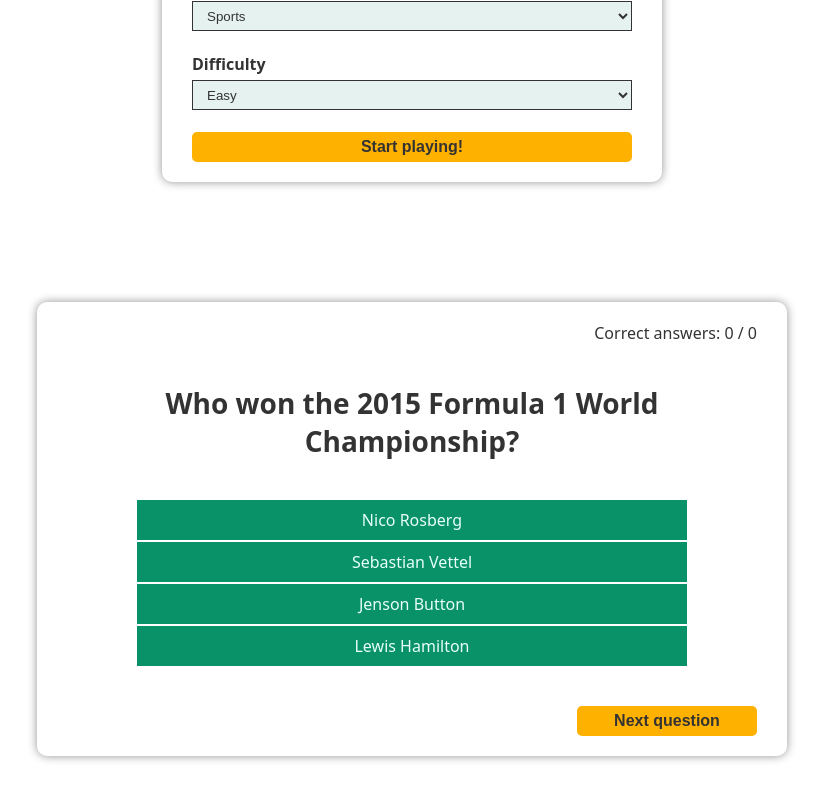
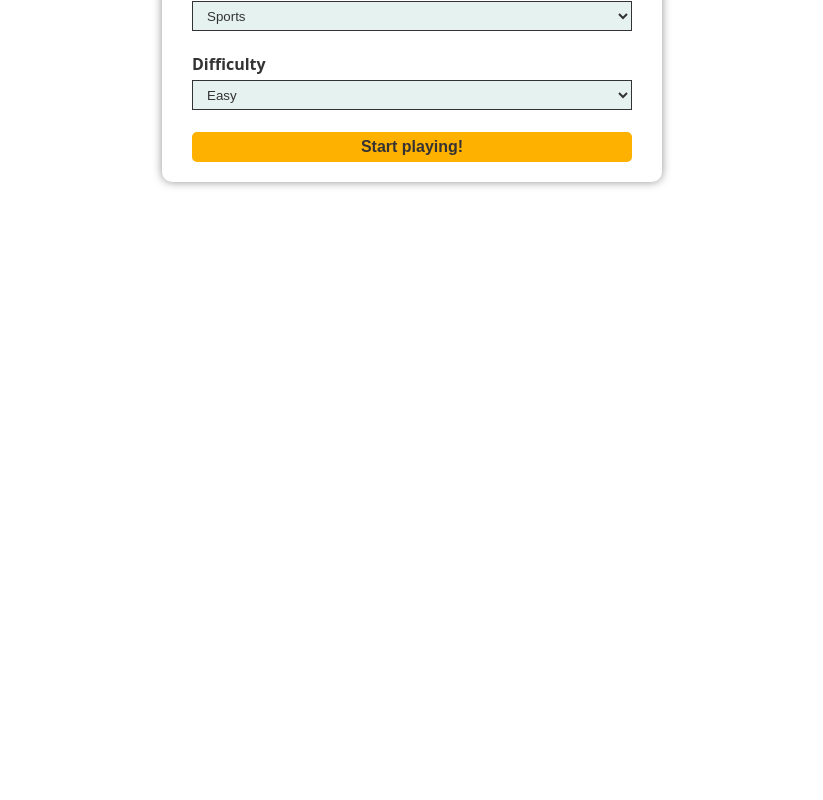
Before and after one commit to ilicc-sara/Quizz-App, a React (Vite) app: page / in a window 1280 px wide. Shown: the part 330-1130 px from the top of the page, without its empty margins (228-1051 px from the left). After the commit the page ends 800 px from the top, so only its background shows below. Built offline with nearby package versions, Linux system fonts and the light colour scheme.

Commit message:
css done

```diff
--- a/src/App.jsx
+++ b/src/App.jsx
@@ -31,7 +31,7 @@ function App() {
         </form>
       </div>
 
-      <main className="questions-main">
+      <main className="questions-main hidden">
         <div className="score-tracker">Correct answers: 0 / 0</div>
         <h2 className="question">
           Who won the 2015 Formula 1 World Championship?
--- a/src/index.css
+++ b/src/index.css
@@ -129,3 +129,7 @@ input {
 .next-question-btn:hover {
   background-color: #d99800;
 }
+
+.hidden {
+  display: none;
+}
```
